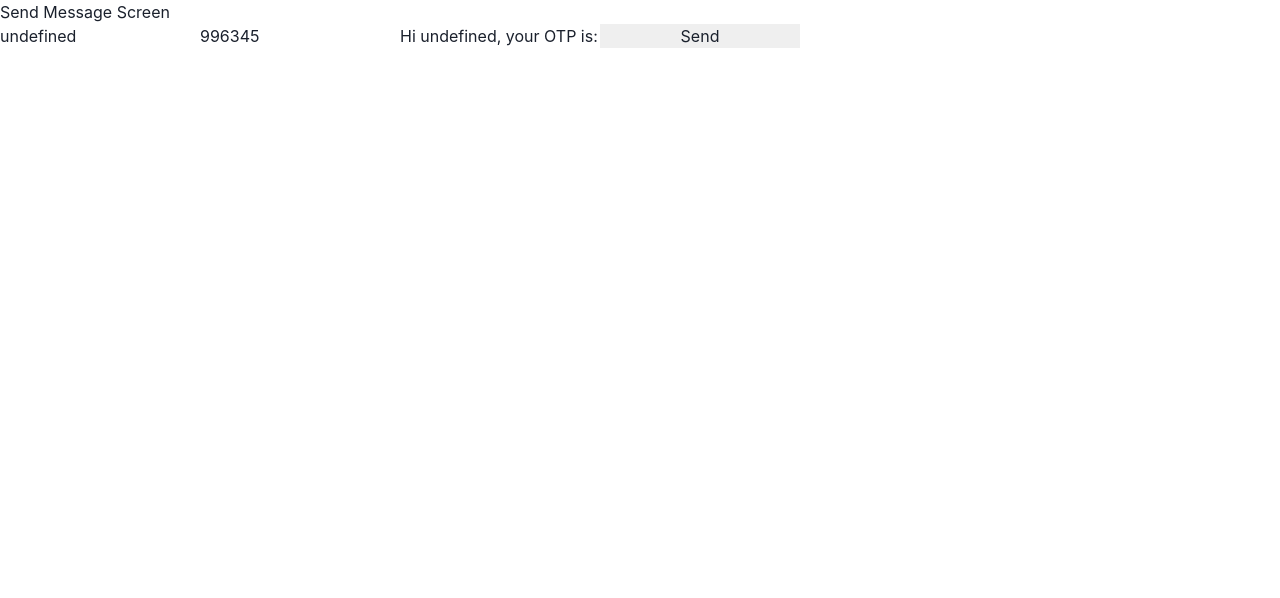
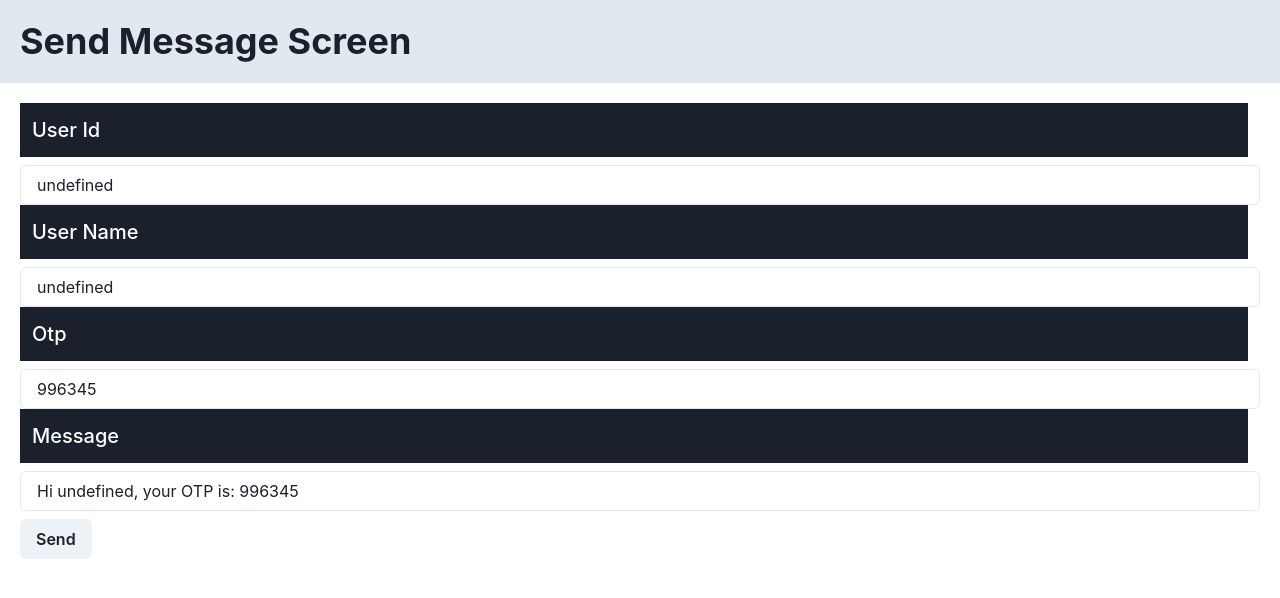
Before and after one commit to Swapnil-Bhabal/myContactApp, a React (Create React App) app in the folder frontend/: page /send/1 in a window 1280 px wide. Shown: the top 598 px of the page. Built offline with nearby package versions, Linux system fonts and the light colour scheme; no server answers.

Commit message:
Completely done.

```diff
--- a/frontend/src/App.js
+++ b/frontend/src/App.js
@@ -6,6 +6,7 @@ import ContactsListScreen from "./screens/ContactsListScreen";
 import ContactInfoScreen from "./screens/ContactInfoScreen";
 import SendMessageScreen from './screens/SendMessageScreen';
 
+
 function App() {
   return (
     <Router>
@@ -13,6 +14,7 @@ function App() {
         <Route path="/" exact element={<ContactsListScreen/>}/>
         <Route path="/contact/:id" element={<ContactInfoScreen/>}/>
         <Route path="send/:id" element={<SendMessageScreen/>}/>
+
       </Routes>
     </Router>
   );
--- /dev/null
+++ b/frontend/src/components/Header.js
@@ -0,0 +1,11 @@
+import { Flex, Heading } from "@chakra-ui/react";
+
+const Header = ({title}) => {
+    return (
+        <Heading fontSize="4xl" color='black.500' bgColor="gray.200" p="5">
+            {title}
+        </Heading>
+    )
+}
+
+export default Header;
--- a/frontend/src/screens/ContactInfoScreen.js
+++ b/frontend/src/screens/ContactInfoScreen.js
@@ -9,7 +9,11 @@ import {
     UnorderedList,
     Heading,
     Link,
+    Box,
+    Button,
 } from '@chakra-ui/react'
+
+import Header from '../components/Header';
 
 const ContactInfoScreen = () => {
     let params = useParams();
@@ -26,12 +30,12 @@ const ContactInfoScreen = () => {
 
     return (
         <>
-            <Heading>Info Screen</Heading>
-            <h2>
+        <Header title={'Info Screen'}/>
+            <Box bgColor="gray.800" color="white" fontSize="2xl" p="3" margin="5">
                 {`${contact.firstName} ${contact.contactNumber}`}
-            </h2>
+            </Box>
             <Link as={RouterLink} to={`/send/${contact._id}`}>
-                <button>Send Message</button>
+                <Button margin="5">Send Message</Button>
             </Link>
 
         </>
--- a/frontend/src/screens/ContactsListScreen.js
+++ b/frontend/src/screens/ContactsListScreen.js
@@ -3,10 +3,12 @@ import axios from 'axios';
 import { Link as RouterLink } from 'react-router-dom';
 import {
     ListItem,
-    UnorderedList,
+    OrderedList,
     Heading,
     Link,
+    Flex
 } from '@chakra-ui/react'
+import Header from '../components/Header';
 
 const ContactsListScreen = () => {
     const [contacts, setContacts] = useState([]);
@@ -22,17 +24,17 @@ const ContactsListScreen = () => {
 
     return (
         <>
-            <Heading fontSize='xl' color='black.500'>All Contacts</Heading>
-            <UnorderedList>
+            <Header title={'All Contacts'}/>
+            <OrderedList p="5">
             {contacts.map((contact) => (
-                        <ListItem key={contact._id}>
+                        <ListItem bgColor="gray.800" color="white" fontSize="2xl" p="3" key={contact._id}>
                             <Link as={RouterLink} to={`/contact/${contact._id}`}>
                                 {`${contact.firstName} ${contact.lastName}`}
                             </Link>
                         </ListItem>
                 )
             )}
-            </UnorderedList>
+            </OrderedList>
         </>
     )
 }
--- a/frontend/src/screens/SendMessageScreen.js
+++ b/frontend/src/screens/SendMessageScreen.js
@@ -1,6 +1,8 @@
 import { useState, useEffect } from 'react';
-import { useParams } from "react-router-dom";
+import { Link as RouterLink,useParams, Redirect } from "react-router-dom";
+import { Button, FormControl, FormLabel, Input, Link } from '@chakra-ui/react';
 import axios from 'axios';
+import Header from '../components/Header';
 
 const SendMessageScreen = () => {
     let params = useParams();
@@ -20,12 +22,15 @@ const SendMessageScreen = () => {
 
     return (
         <>
-            <h1>Send Message Screen</h1>
+            <Header title={'Send Message Screen'}/>
             <form action='/api/contacts/message' method="post">
-                <input type="text" name="name" value={`${user.firstName}`}/>
-                <input type="text" name="otp" value={`${otp}`}/>
-                <input type="text" name="message" value={`Hi ${user.firstName}, your OTP is: ${otp}`}/>
-                <input type="submit" value="Send"/>
+            <FormControl p="5">
+                <FormLabel bgColor="gray.800" color="white" fontSize="xl" p="3">User Id</FormLabel><Input type="text" name="_id" value={`${user._id}`}/>
+                <FormLabel bgColor="gray.800" color="white" fontSize="xl" p="3">User Name</FormLabel><Input type="text" name="name" value={`${user.firstName}`}/>
+                <FormLabel bgColor="gray.800" color="white" fontSize="xl" p="3">Otp</FormLabel><Input type="text" name="otp" value={`${otp}`}/>
+                <FormLabel bgColor="gray.800" color="white" fontSize="xl" p="3">Message</FormLabel><Input type="text" name="message" value={`Hi ${user.firstName}, your OTP is: ${otp}`}/>
+                <Button type='submit' mt="2">Send</Button>
+            </FormControl>
             </form>
 
         </>
```
Also changed, not shown: 2 other files (tests, documents, lock files or other folders).
